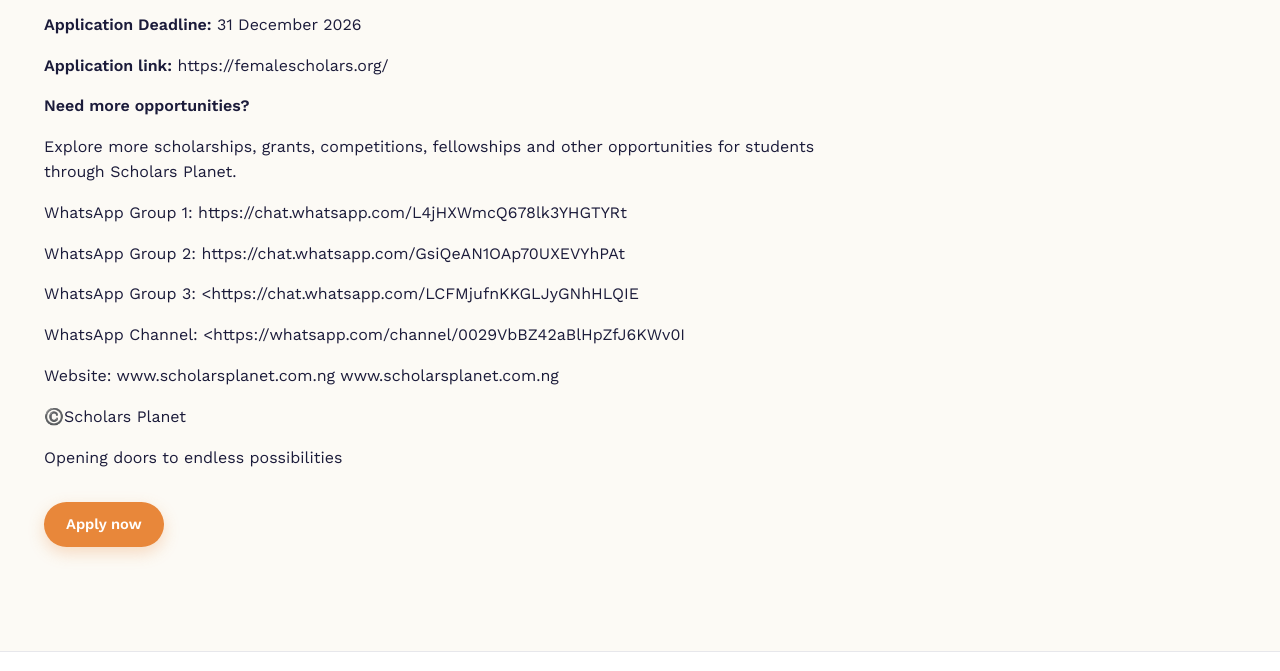
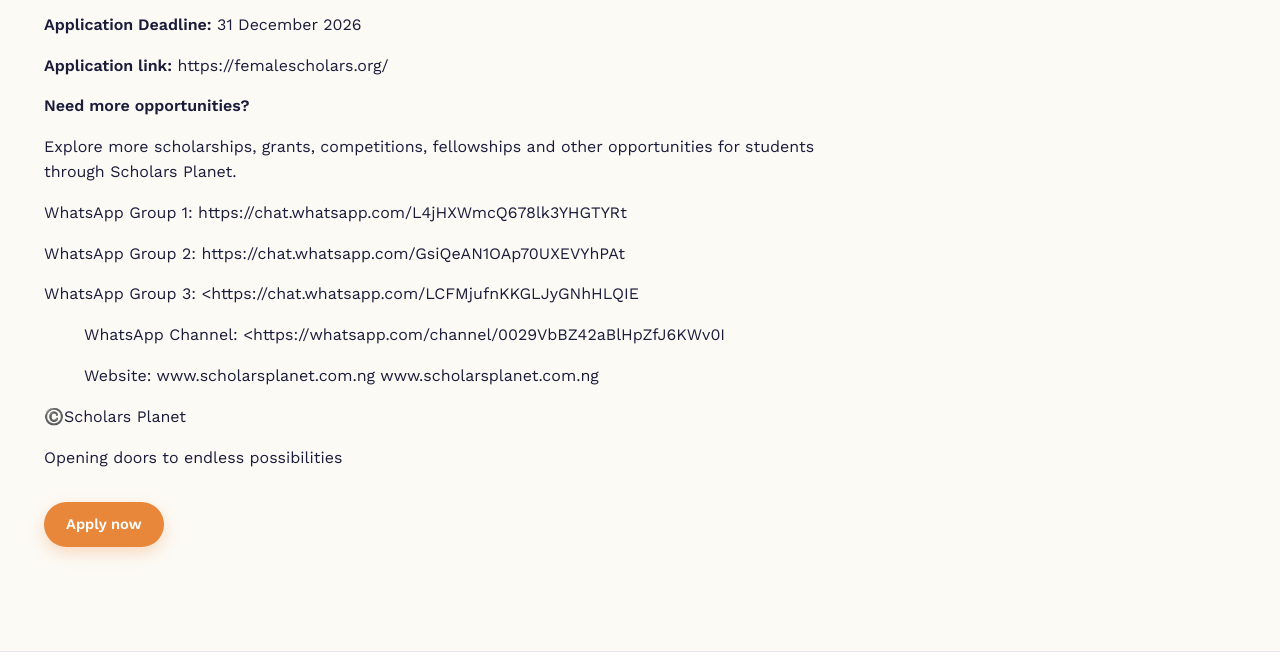
Before and after one commit to thompsonfavour399-prog/SCHOLARS-PLANET, an Eleventy site: page content/posts/2026-female-scholars-foundation-fsf-university-scholarship.md in a window 1280 px wide. Shown: the part 2780-3451 px from the top of the page. Built offline with nearby package versions, Linux system fonts and the light colour scheme; Eleventy itself is replaced by a stand-in of ours; files that its build step writes are made by us from their sources.

Commit message:
Update Opportunities “2026-female-scholars-foundation-fsf-university-scholarship”

```diff
--- a/content/posts/2026-female-scholars-foundation-fsf-university-scholarship.md
+++ b/content/posts/2026-female-scholars-foundation-fsf-university-scholarship.md
@@ -60,7 +60,6 @@ If you already hold another scholarship, you must disclose it.
 
 **Application link:** https://femalescholars.org/
 
-
 **Need more opportunities?**
 
 Explore more scholarships, grants, competitions, fellowships and other opportunities for students through Scholars Planet.
@@ -70,12 +69,11 @@ WhatsApp Group 1: <https://chat.whatsapp.com/L4jHXWmcQ678lk3YHGTYRt>
 WhatsApp Group 2:[ https://chat.whatsapp.com/GsiQeAN1OAp70UXEVYhPAt](< https://chat.whatsapp.com/GsiQeAN1OAp70UXEVYhPAt>)
 
 WhatsApp Group 3: <https://chat.whatsapp.com/LCFMjufnKKGLJyGNhHLQIE
+
+> WhatsApp Channel: <https://whatsapp.com/channel/0029VbBZ42aBlHpZfJ6KWv0I
 >
-WhatsApp Channel: <https://whatsapp.com/channel/0029VbBZ42aBlHpZfJ6KWv0I
->
-Website: www.scholarsplanet.com.ng
-[www.scholarsplanet.com.ng ](<www.scholarsplanet.com.ng >)
-
+> Website: www.scholarsplanet.com.ng
+> [www.scholarsplanet.com.ng ](<www.scholarsplanet.com.ng >)
 
 ©️Scholars Planet
 
```
